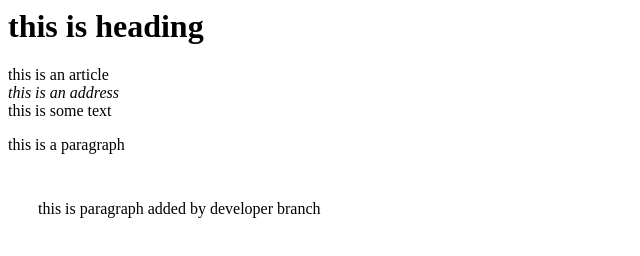
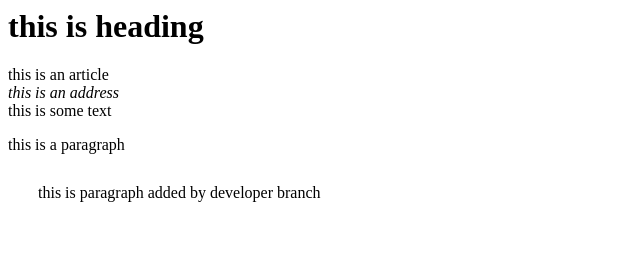
Before and after one commit to SamiullahMeer/git-one, a plain HTML site: page index.html in a window 1280 px wide. Shown: the whole page, without its empty margins (0-640 px from the left). Drawn offline with Linux system fonts and the light colour scheme.

Commit message:
i am adding margin

```diff
--- a/index.html
+++ b/index.html
@@ -11,6 +11,6 @@
         </address>
         <abbr>this is some text</abbr>
         <p> this is a paragraph</p>
-        <p style="padding: 30px;"> this is paragraph added by developer branch</p>
+        <p style="margin: 30px; "> this is paragraph added by developer branch</p>
     </body>
 </html>
```
